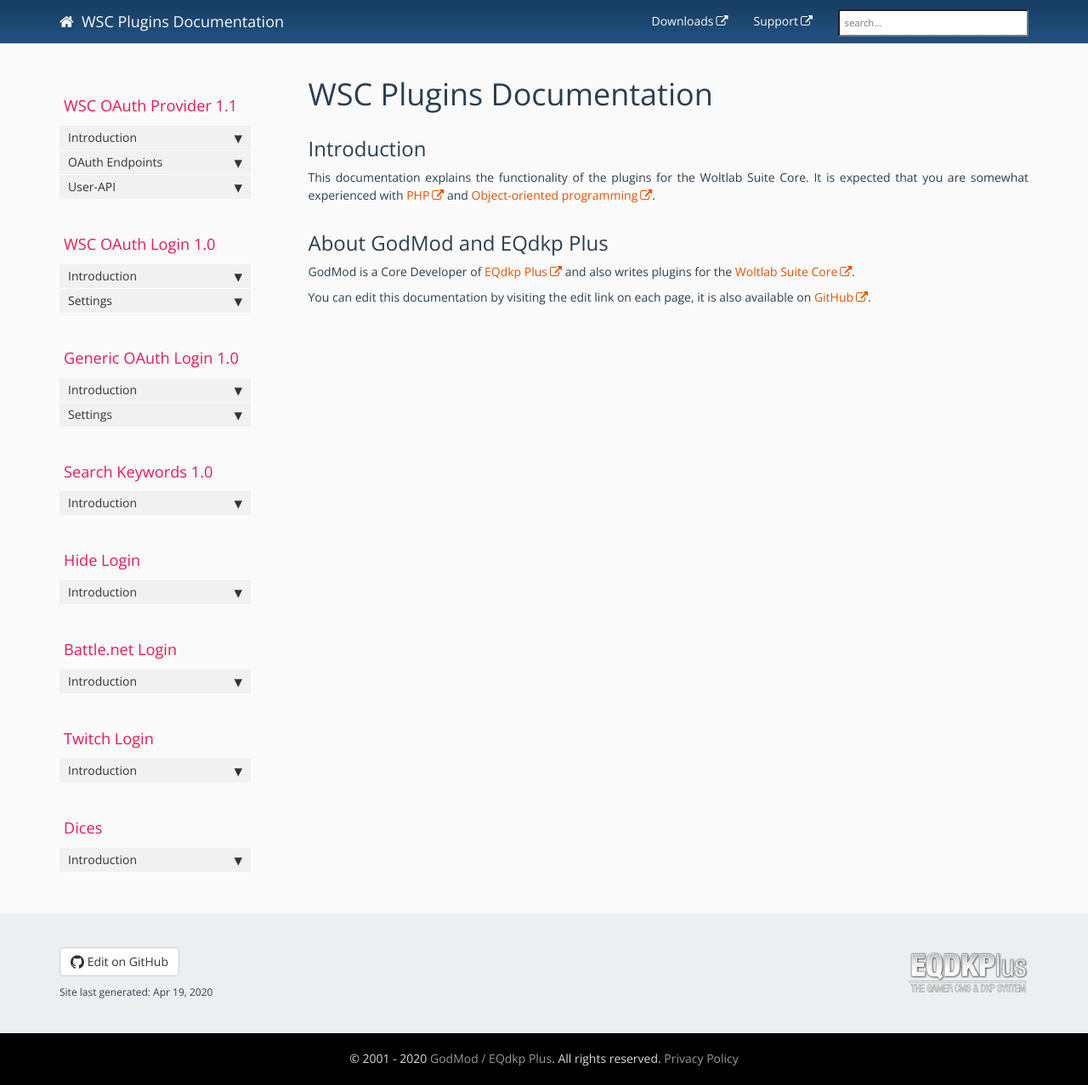
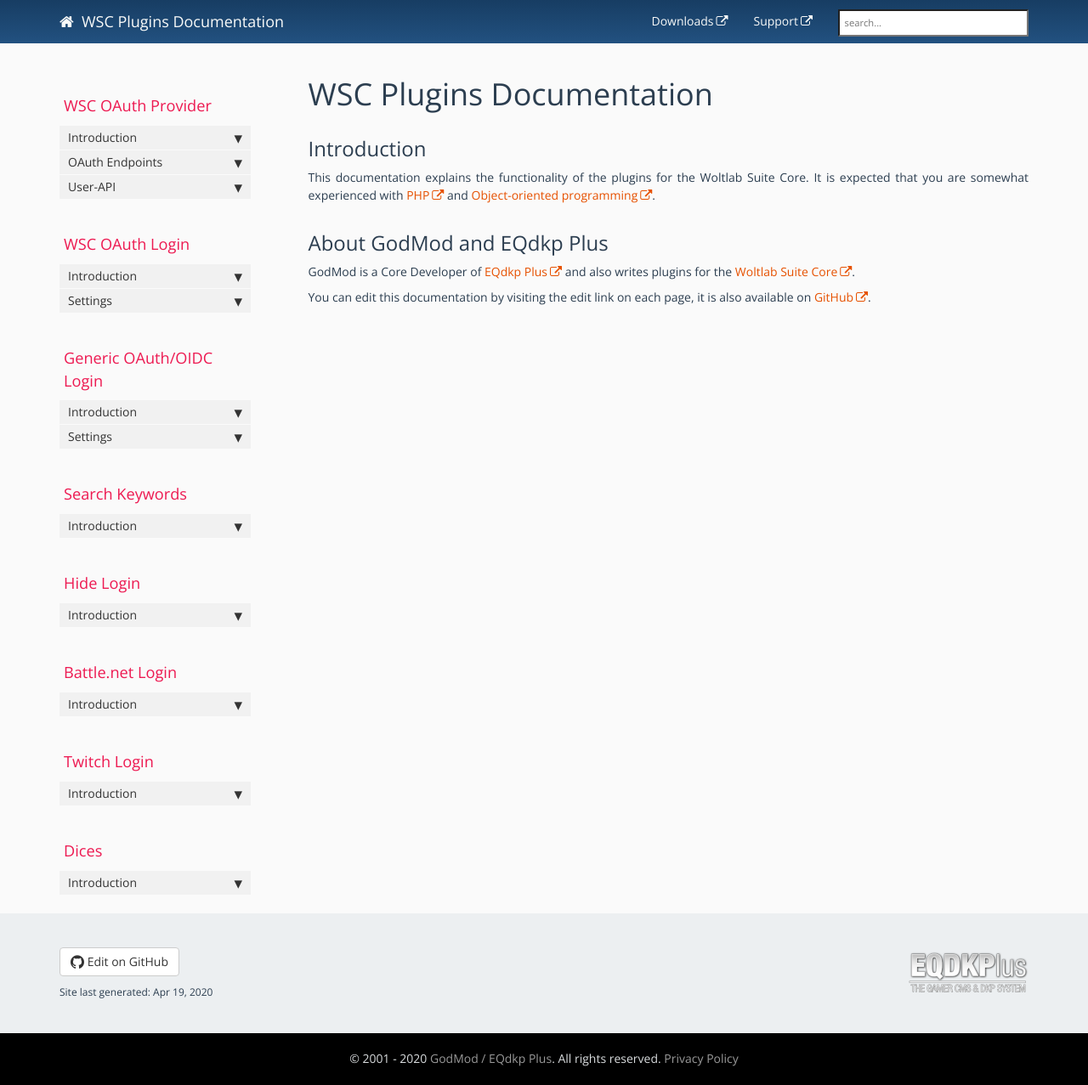
Before and after one commit to GodMod/godmod.github.io, a Jekyll site: the page built from index.md, in a window 1280 px wide and 1277 px high. Shown: the whole window at 85% size. Built offline with Jekyll 4.4.1, drawn with Linux system fonts in a browser that asks for light colours; nearby versions of some CDN libraries; library files that are not in the unit come from our copies; comment, search, counter and statistics services are not loaded.

Commit message:
Removed version numbers

```diff
--- a/_data/sidebars/sidebar.yml
+++ b/_data/sidebars/sidebar.yml
@@ -3,7 +3,7 @@
 entries:
 - title: sidebar1
   product: WSC OAuth Provider
-  version: 1.1
+  version:
   folders:
 
   - title: Introduction
@@ -48,7 +48,7 @@ entries:
 
 - title: sidebar2
   product: WSC OAuth Login
-  version: 1.0
+  version:
   folders:
 
   - title: Introduction
@@ -67,8 +67,8 @@ entries:
       url: /wscoauth_custom.html
 
 - title: sidebar3
-  product: Generic OAuth Login
-  version: 1.0
+  product: Generic OAuth/OIDC Login
+  version:
   folders:
 
   - title: Introduction
@@ -91,7 +91,7 @@ entries:
 
 - title: sidebar4
   product: Search Keywords
-  version: 1.0
+  version:
   folders:
 
   - title: Introduction
```
